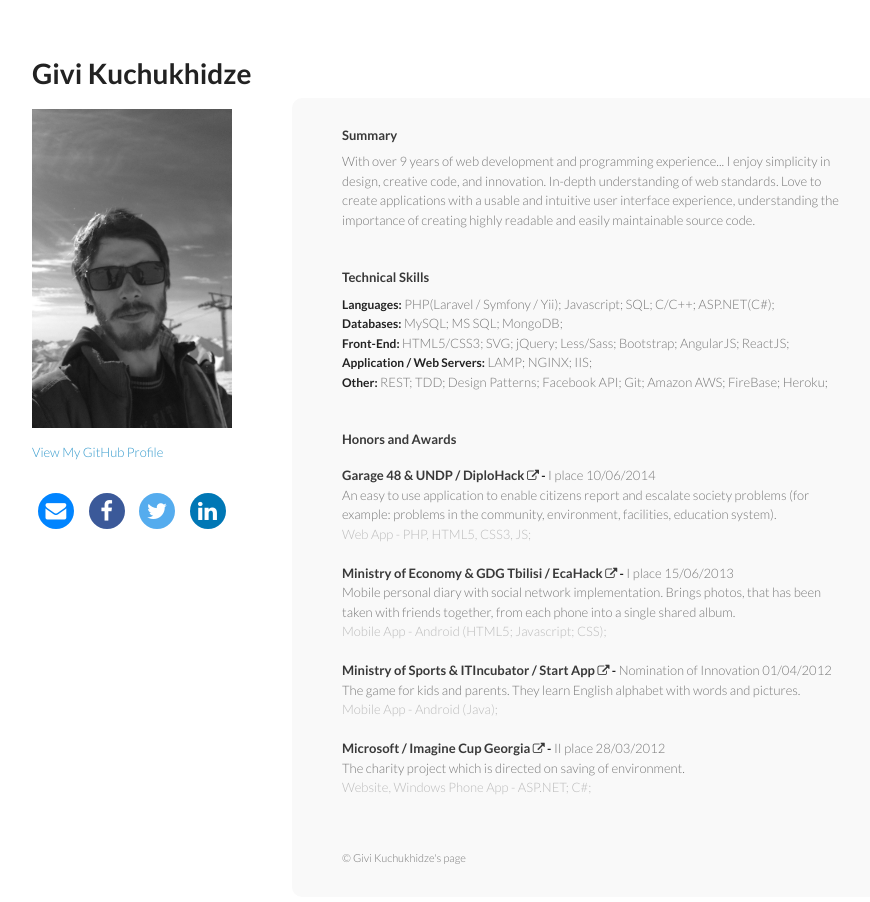
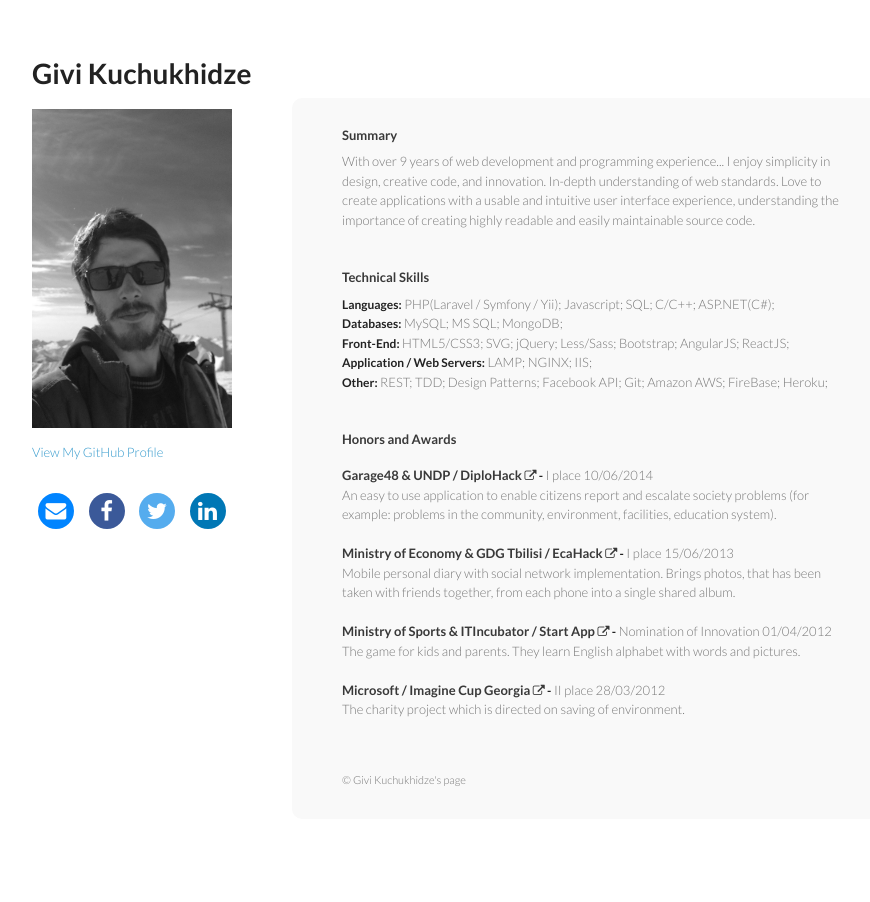
Before and after one commit to givik/givik.github.io, a plain HTML site: page index.html in a window 1280 px wide. Shown: the whole page, without its empty margins (178-1048 px from the left). After the commit the page ends 859 px from the top, so only its background shows below. Drawn offline with Linux system fonts and the light colour scheme.

Commit message:
remove line

```diff
--- a/index.html
+++ b/index.html
@@ -116,26 +116,26 @@
           Honors and Awards
         </h2>
       <div class="sec">
-        <strong><a class="url" target="_blank" href="http://garage48.org/blog/diplohack-tbilisi-innovation-challenge">Garage 48 & UNDP / DiploHack <i class="fa fa-external-link" aria-hidden="true"></i></a> -</strong> I place 10/06/2014
+        <strong><a class="url" target="_blank" href="http://garage48.org/blog/diplohack-tbilisi-innovation-challenge">Garage48 & UNDP / DiploHack <i class="fa fa-external-link" aria-hidden="true"></i></a> -</strong> I place 10/06/2014
         <br>An easy to use application to enable citizens report and escalate society problems (for example: problems in the community, environment, facilities, education system).
-        <br>
-        <grey>Web App - PHP, HTML5, CSS3, JS;</grey>
+        <!-- <br>
+        <grey>Web App - PHP, HTML5, CSS3, JS;</grey> -->
         <br>
         <br><strong><a class="url" target="_blank" href="https://plus.google.com/photos/106672659252619762166/albums/5894438187240870465">Ministry of Economy & GDG Tbilisi / EcaHack <i class="fa fa-external-link" aria-hidden="true"></i></a> -</strong>        I place 15/06/2013
         <br>Mobile personal diary with social network implementation. Brings photos, that has been taken with friends together, from each phone into a single shared album.
-        <br>
-        <grey>Mobile App - Android (HTML5; Javascript; CSS);</grey>
+        <!-- <br>
+        <grey>Mobile App - Android (HTML5; Javascript; CSS);</grey> -->
         <br>
         <br><strong><a class="url" target="_blank" href="http://msy.gov.ge/index.php?lang_id=GEO&sec_id=196&info_id=5987">Ministry of Sports & ITIncubator / Start App <i class="fa fa-external-link" aria-hidden="true"></i></a> -</strong> Nomination of
         Innovation 01/04/2012
         <br>The game for kids and parents. They learn English alphabet with words and pictures.
-        <br>
-        <grey>Mobile App - Android (Java);</grey>
+        <!-- <br>
+        <grey>Mobile App - Android (Java);</grey> -->
         <br>
         <br><strong><a class="url" target="_blank" href="http://www.2tv.ge/en/news/view/35502.html">Microsoft / Imagine Cup Georgia <i class="fa fa-external-link" aria-hidden="true"></i></a> -</strong> II place 28/03/2012
         <br>The charity project which is directed on saving of environment.
-        <br>
-        <grey>Website, Windows Phone App - ASP.NET; C#;</grey>
+        <!-- <br>
+        <grey>Website, Windows Phone App - ASP.NET; C#;</grey> -->
       </div>
       <footer>
         <p class="buttons desaturate"><small>© Givi Kuchukhidze's page</small></p>
```
